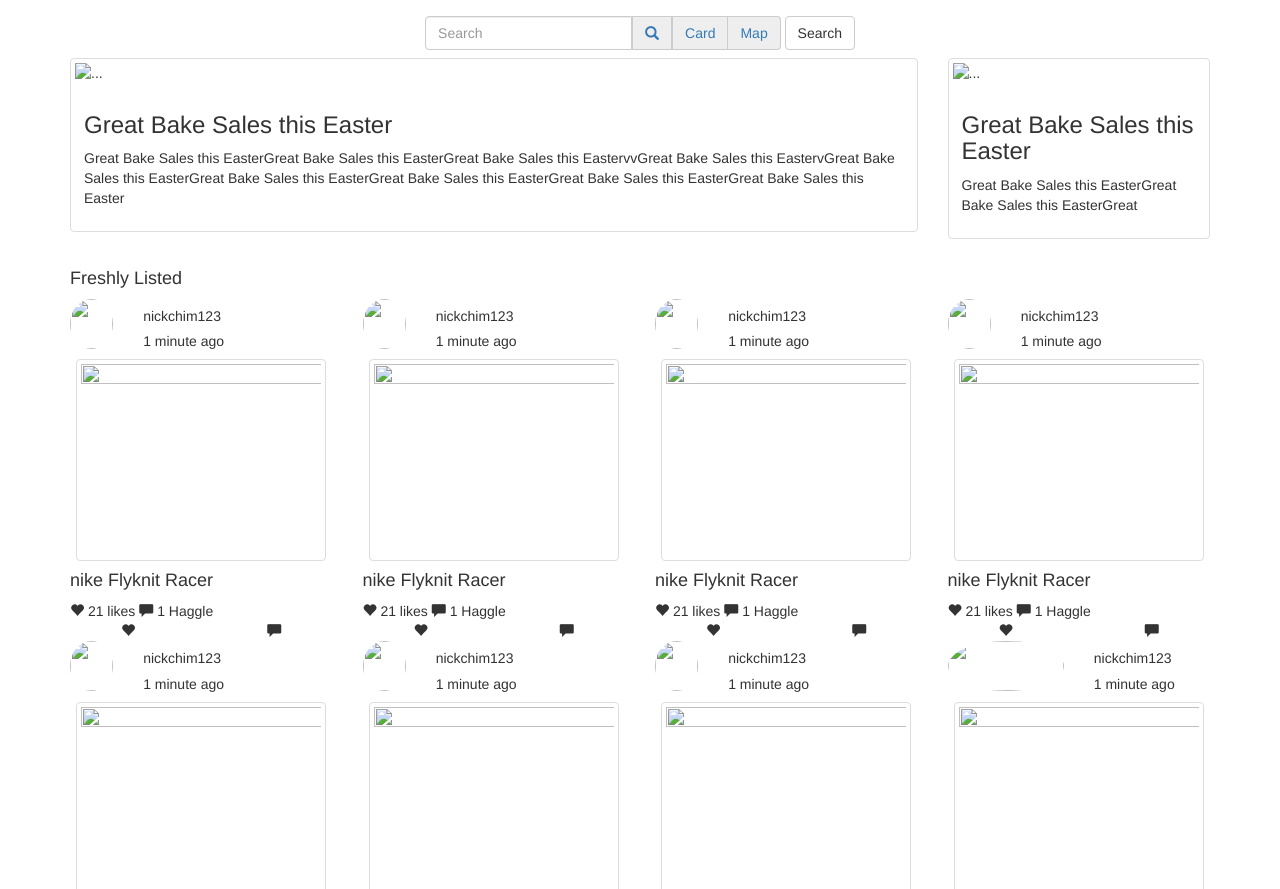
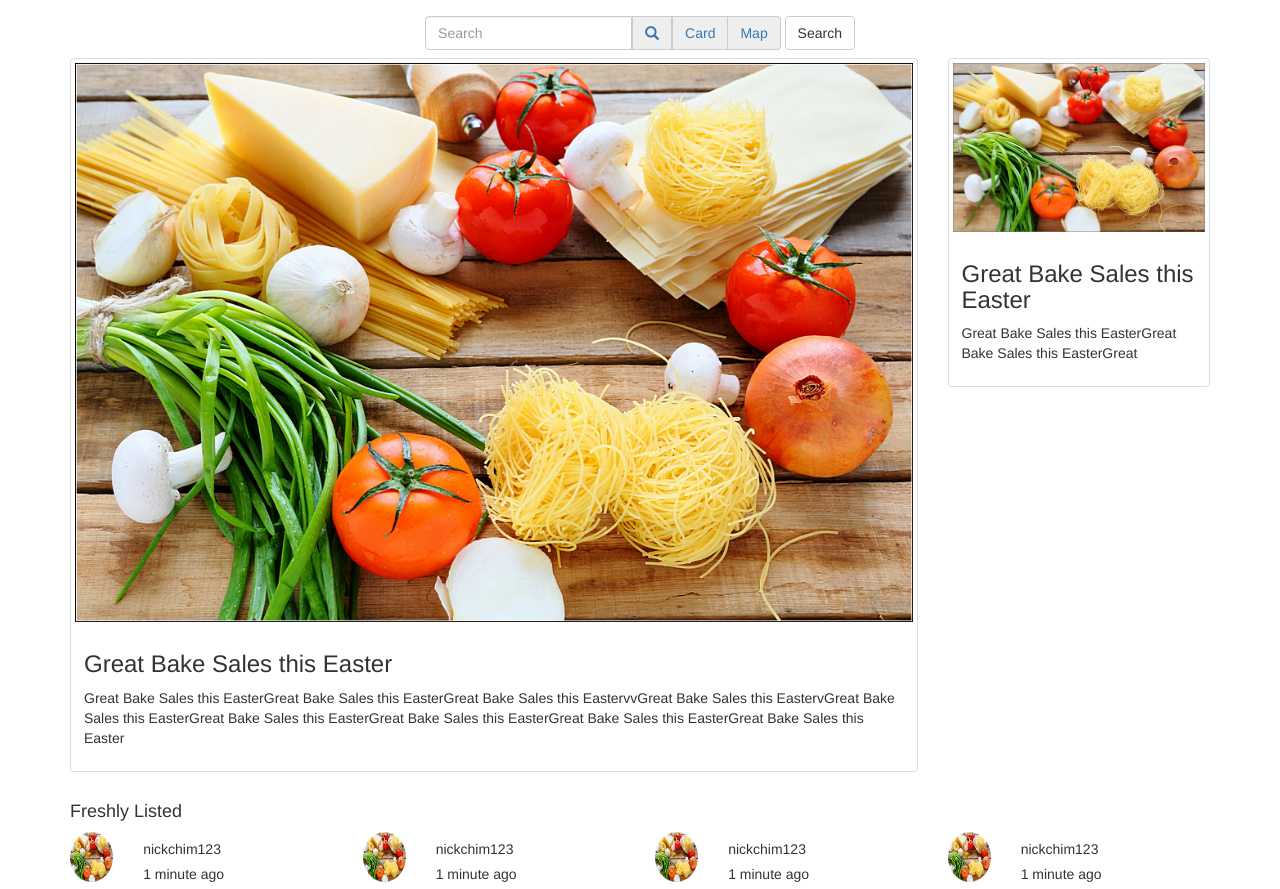
Before and after one commit to fernandes-ankita/psd-to-html, a website: page index.html in a window 1280 px wide. Shown: the part 53-942 px from the top of the page. Drawn offline with nearby package versions, Linux system fonts and the light colour scheme.

Commit message:
images folder

```diff
--- a/index.html
+++ b/index.html
@@ -62,7 +62,7 @@
 		<div class="row">
 			<div class="col-xs-12 col-sm-9">
 				<div class="thumbnail display-image">
-					<img src="img/bg.jpg" alt="...">
+					<img src="images/bg.jpg" alt="...">
 					<div class="caption">
 						<h3>Great Bake Sales this Easter</h3>
 						<p>Great Bake Sales this EasterGreat Bake Sales this EasterGreat Bake Sales this
@@ -74,7 +74,7 @@
 			</div>
 			<div class="col-sm-3 hidden-xs">
 				<div class="thumbnail display-image">
-					<img src="img/bg.jpg" alt="...">
+					<img src="images/bg.jpg" alt="...">
 					<div class="caption">
 						<h3>Great Bake Sales this Easter</h3>
 						<p>Great Bake Sales this EasterGreat Bake Sales this EasterGreat</p>
@@ -93,14 +93,14 @@
 						<div class="products-display">
 							<div class="row">
 								<div class="col-xs-3">
-									<img src="img/bg.jpg" class="img-circle" width="100%" height="50px">
+									<img src="images/bg.jpg" class="img-circle" width="100%" height="50px">
 								</div>
 								<div class="col-xs-9">
 									<h5>nickchim123<h5>
 									<h5>1 minute ago<h5>
 								</div>
 							</div>
-							<img src="img/bg.jpg" class="img-thumbnail center-block" width="250px" height="200px">
+							<img src="images/bg.jpg" class="img-thumbnail center-block" width="250px" height="200px">
 							<h4>nike Flyknit Racer</h4>
 							<span class="glyphicon glyphicon-heart"></span><span> 21 likes</span>
 							<span class="glyphicon glyphicon-comment"></span><span> 1 Haggle</span>
@@ -118,14 +118,14 @@
 						<div class="products-display">
 							<div class="row">
 								<div class="col-xs-3">
-									<img src="img/bg.jpg" class="img-circle" width="100%" height="50px">
+									<img src="images/bg.jpg" class="img-circle" width="100%" height="50px">
 								</div>
 								<div class="col-xs-9">
 									<h5>nickchim123<h5>
 									<h5>1 minute ago<h5>
 								</div>
 							</div>
-							<img src="img/bg.jpg" class="img-thumbnail center-block" width="250px" height="200px">
+							<img src="images/bg.jpg" class="img-thumbnail center-block" width="250px" height="200px">
 							<h4>nike Flyknit Racer</h4>
 							<span class="glyphicon glyphicon-heart"></span><span> 21 likes</span>
 							<span class="glyphicon glyphicon-comment"></span><span> 1 Haggle</span>
@@ -143,14 +143,14 @@
 						<div class="products-display">
 							<div class="row">
 								<div class="col-xs-3">
-									<img src="img/bg.jpg" class="img-circle" width="100%" height="50px">
+									<img src="images/bg.jpg" class="img-circle" width="100%" height="50px">
 								</div>
 								<div class="col-xs-9">
 									<h5>nickchim123<h5>
 									<h5>1 minute ago<h5>
 								</div>
 							</div>
-							<img src="img/bg.jpg" class="img-thumbnail center-block" width="250px" height="200px">
+							<img src="images/bg.jpg" class="img-thumbnail center-block" width="250px" height="200px">
 							<h4>nike Flyknit Racer</h4>
 							<span class="glyphicon glyphicon-heart"></span><span> 21 likes</span>
 							<span class="glyphicon glyphicon-comment"></span><span> 1 Haggle</span>
@@ -168,14 +168,14 @@
 						<div class="products-display">
 							<div class="row">
 								<div class="col-xs-3">
-									<img src="img/bg.jpg" class="img-circle" width="100%" height="50px">
+									<img src="images/bg.jpg" class="img-circle" width="100%" height="50px">
 								</div>
 								<div class="col-xs-9">
 									<h5>nickchim123<h5>
 									<h5>1 minute ago<h5>
 								</div>
 							</div>
-							<img src="img/bg.jpg" class="img-thumbnail center-block" width="250px" height="200px">
+							<img src="images/bg.jpg" class="img-thumbnail center-block" width="250px" height="200px">
 							<h4>nike Flyknit Racer</h4>
 							<span class="glyphicon glyphicon-heart"></span><span> 21 likes</span>
 							<span class="glyphicon glyphicon-comment"></span><span> 1 Haggle</span>
@@ -193,14 +193,14 @@
 						<div class="products-display">
 							<div class="row">
 								<div class="col-xs-3">
-									<img src="img/bg.jpg" class="img-circle" width="100%" height="50px">
+									<img src="images/bg.jpg" class="img-circle" width="100%" height="50px">
 								</div>
 								<div class="col-xs-9">
 									<h5>nickchim123<h5>
 									<h5>1 minute ago<h5>
 								</div>
 							</div>
-							<img src="img/bg.jpg" class="img-thumbnail center-block" width="250px" height="200px">
+							<img src="images/bg.jpg" class="img-thumbnail center-block" width="250px" height="200px">
 							<h4>nike Flyknit Racer</h4>
 							<span class="glyphicon glyphicon-heart"></span><span> 21 likes</span>
 							<span class="glyphicon glyphicon-comment"></span><span> 1 Haggle</span>
@@ -218,14 +218,14 @@
 						<div class="products-display">
 							<div class="row">
 								<div class="col-xs-3">
-									<img src="img/bg.jpg" class="img-circle" width="100%" height="50px">
+									<img src="images/bg.jpg" class="img-circle" width="100%" height="50px">
 								</div>
 								<div class="col-xs-9">
 									<h5>nickchim123<h5>
 									<h5>1 minute ago<h5>
 								</div>
 							</div>
-							<img src="img/bg.jpg" class="img-thumbnail center-block" width="250px" height="200px">
+							<img src="images/bg.jpg" class="img-thumbnail center-block" width="250px" height="200px">
 							<h4>nike Flyknit Racer</h4>
 							<span class="glyphicon glyphicon-heart"></span><span> 21 likes</span>
 							<span class="glyphicon glyphicon-comment"></span><span> 1 Haggle</span>
@@ -243,14 +243,14 @@
 						<div class="products-display">
 							<div class="row">
 								<div class="col-xs-3">
-									<img src="img/bg.jpg" class="img-circle" width="100%" height="50px">
+									<img src="images/bg.jpg" class="img-circle" width="100%" height="50px">
 								</div>
 								<div class="col-xs-9">
 									<h5>nickchim123<h5>
 									<h5>1 minute ago<h5>
 								</div>
 							</div>
-							<img src="img/bg.jpg" class="img-thumbnail center-block" width="250px" height="200px">
+							<img src="images/bg.jpg" class="img-thumbnail center-block" width="250px" height="200px">
 							<h4>nike Flyknit Racer</h4>
 							<span class="glyphicon glyphicon-heart"></span><span> 21 likes</span>
 							<span class="glyphicon glyphicon-comment"></span><span> 1 Haggle</span>
@@ -268,14 +268,14 @@
 						<div class="products-display">
 							<div class="row">
 								<div class="col-xs-6">
-									<img src="img/bg.jpg" class="img-circle" width="100%" height="50px">
+									<img src="images/bg.jpg" class="img-circle" width="100%" height="50px">
 								</div>
 								<div class="col-xs-6">
 									<h5>nickchim123<h5>
 									<h5>1 minute ago<h5>
 								</div>
 							</div>
-							<img src="img/bg.jpg" class="img-thumbnail center-block" width="250px" height="200px">
+							<img src="images/bg.jpg" class="img-thumbnail center-block" width="250px" height="200px">
 							<h4>nike Flyknit Racer</h4>
 							<span class="glyphicon glyphicon-heart"></span><span> 21 likes</span>
 							<span class="glyphicon glyphicon-comment"></span><span> 1 Haggle</span>
```
Also changed, not shown: source/html/index.html (+18 -18 lines), images/bg.jpg (added).
